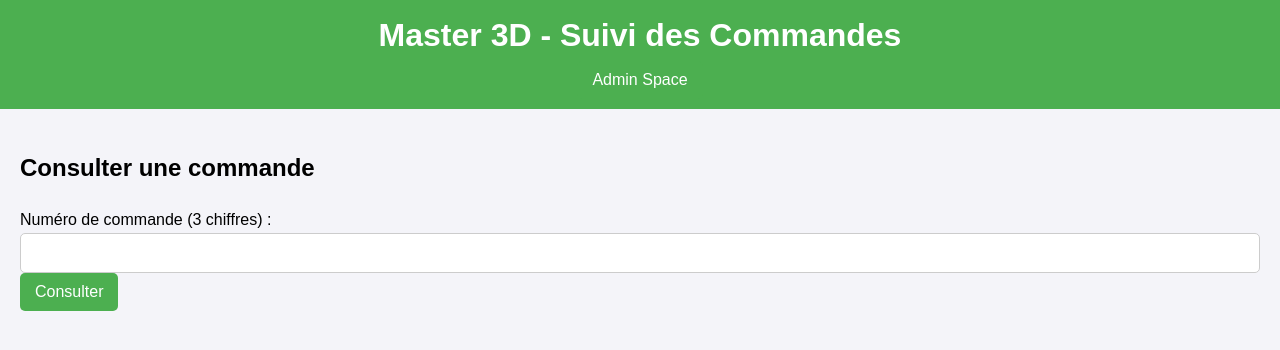
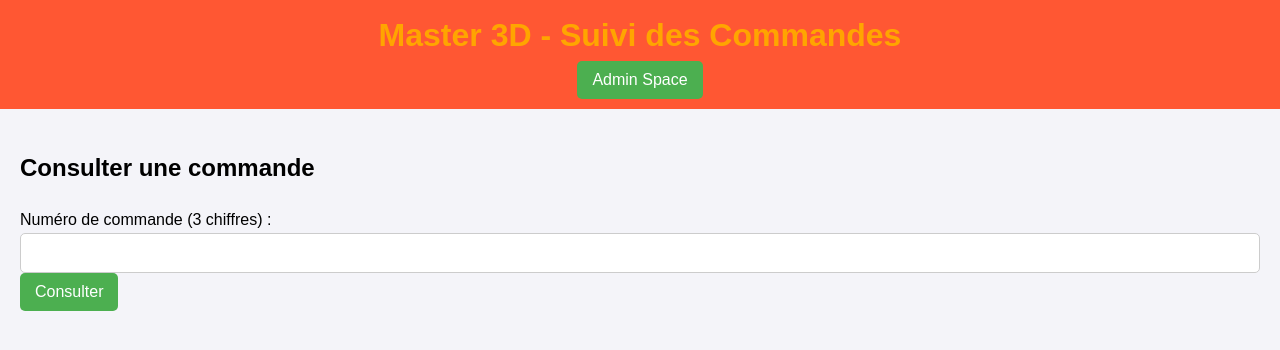
Before and after one commit to github-VS-user/master3d, a website: page index.html in a window 1280 px wide. Drawn offline with Linux system fonts and the light colour scheme.

Commit message:
Update style.css

```diff
--- a/style.css
+++ b/style.css
@@ -8,8 +8,8 @@ body {
 }
 
 header {
-  background: #4caf50;
-  color: white;
+  background: #ff5733;
+  color: orange;
   text-align: center;
   padding: 10px 0;
 }
```
